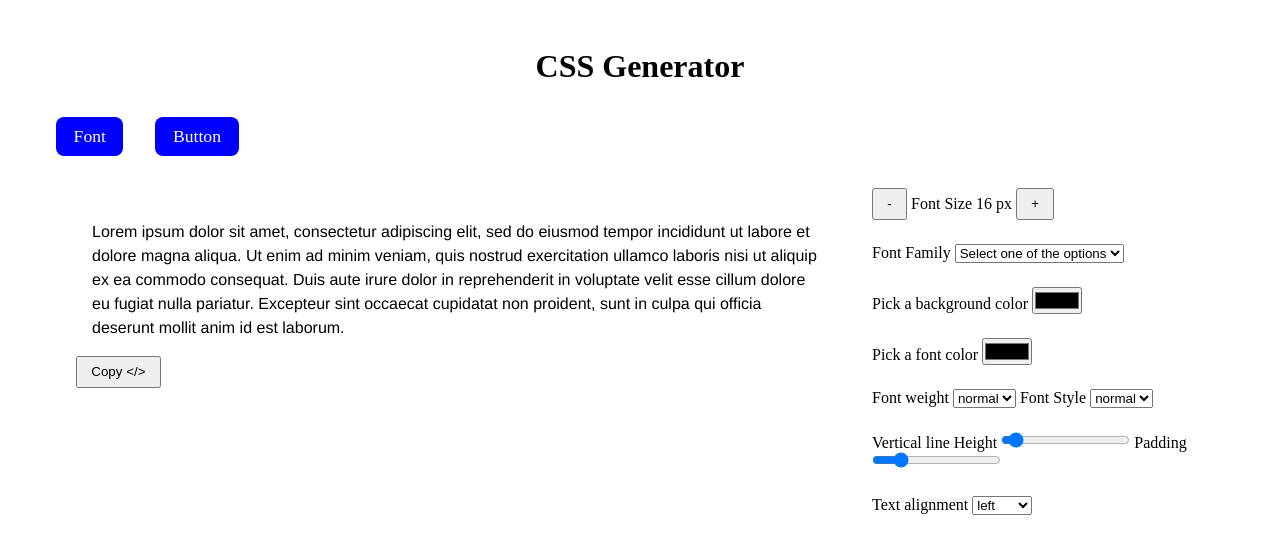
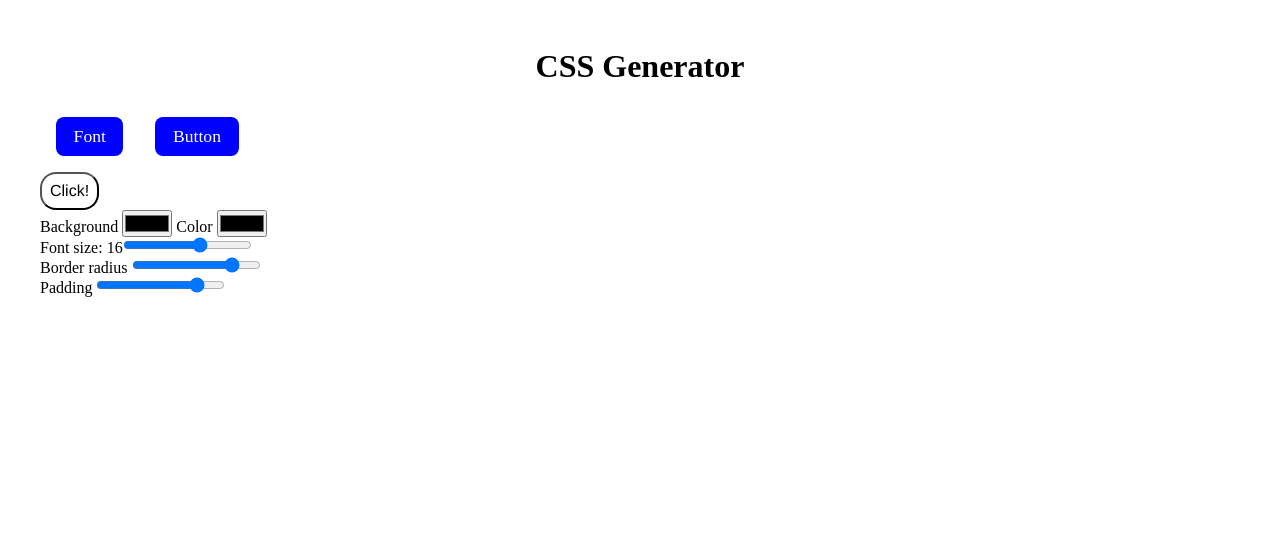
Before and after one commit to shraddha319/CSS-Generator, a React (Create React App) app: page / in a window 1280 px wide. Shown: the top 554 px of the page. Built offline with nearby package versions, Linux system fonts and the light colour scheme.

Commit message:
feat: initialize Button, add few style customizers

```diff
--- a/src/App.js
+++ b/src/App.js
@@ -5,8 +5,8 @@ import Font from "./Font.js";
 
 export default function App() {
   const [navItems, setNavItems] = useState({
-    Font: true,
-    Button: false
+    Font: false,
+    Button: true
   });
 
   const [fontStyleState, setFontStyleState] = useState({
@@ -21,6 +21,32 @@ export default function App() {
     padding: 1
   });
 
+  const [buttonStyle, setButtonStyle] = useState({
+    outline: "none",
+    fontSize: 16,
+    fontFamily: "Helvetica, sans-serif",
+    backgroundColor: "#fff",
+    color: "#000",
+    borderRadius: 1,
+    padding: 0.5,
+    cursor: "pointer"
+  });
+
+  const generateStyle = (styleState) => ({
+    outline: styleState.outline,
+    fontSize: `${styleState.fontSize}px`,
+    fontFamily: styleState.fontFamily,
+    backgroundColor: styleState.backgroundColor,
+    color: styleState.color,
+    borderRadius: `${styleState.borderRadius}em`,
+    padding: `${styleState.padding}em`,
+    cursor: styleState.cursor
+  });
+
+  function setStylePorperty(type) {
+    setButtonStyle({ ...buttonStyle, [type]: event.target.value });
+  }
+
   return (
     <div className="App">
       <h1 className="app--header">CSS Generator</h1>
@@ -30,6 +56,52 @@ export default function App() {
         styleState={fontStyleState}
         setStyleState={setFontStyleState}
       />
+      <div className="customize-button" style={{ display: navItems.Button }}>
+        <button style={generateStyle(buttonStyle)}>Click!</button>
+        <div className="customize-style--color">
+          <div>
+            <label> Background </label>
+            <input
+              type="color"
+              onChange={() => setStylePorperty("background")}
+            />
+            <label> Color </label>
+            <input type="color" onChange={() => setStylePorperty("color")} />
+          </div>
+        </div>
+        <div className="customize-style--font-size">
+          <label>Font size: {buttonStyle.fontSize}</label>
+          <input
+            type="range"
+            min="8"
+            max="80"
+            step="4"
+            onChange={() => setStylePorperty("fontSize")}
+          />
+        </div>
+        <div className="customize-style--border">
+          <div className="customize-style--border-radius">
+            <label> Border radius </label>
+            <input
+              type="range"
+              min="0.1"
+              max="5"
+              step="0.1"
+              onChange={() => setStylePorperty("borderRadius")}
+            />
+          </div>
+        </div>
+        <div className="customize-style--padding">
+          <label> Padding </label>
+          <input
+            type="range"
+            min="0.1"
+            max="5"
+            step="0.1"
+            onChange={() => setStylePorperty("padding")}
+          />
+        </div>
+      </div>
     </div>
   );
 }
```
